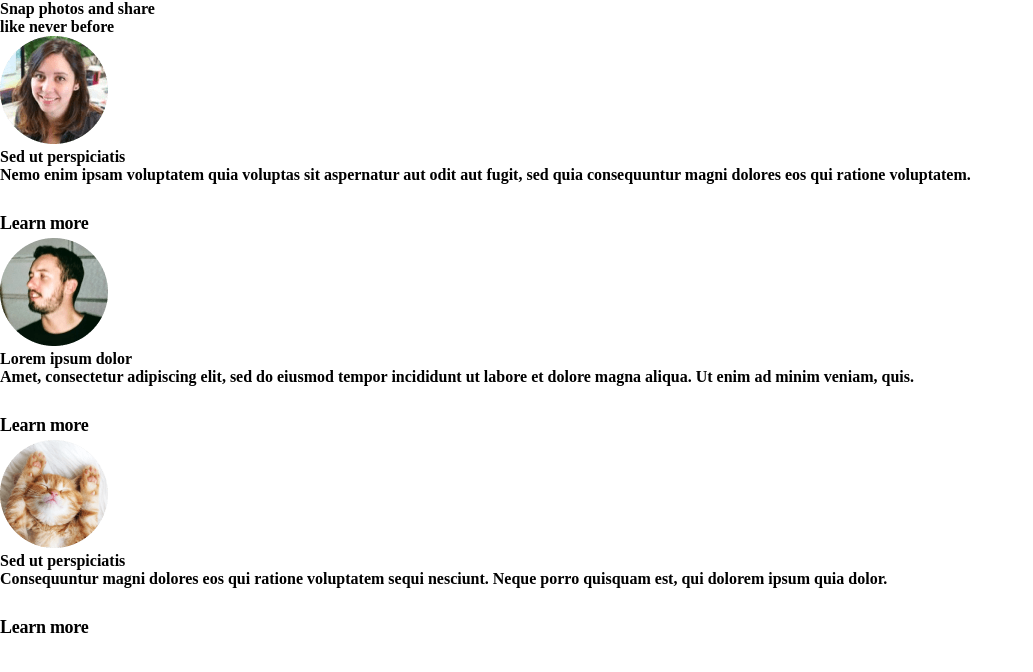
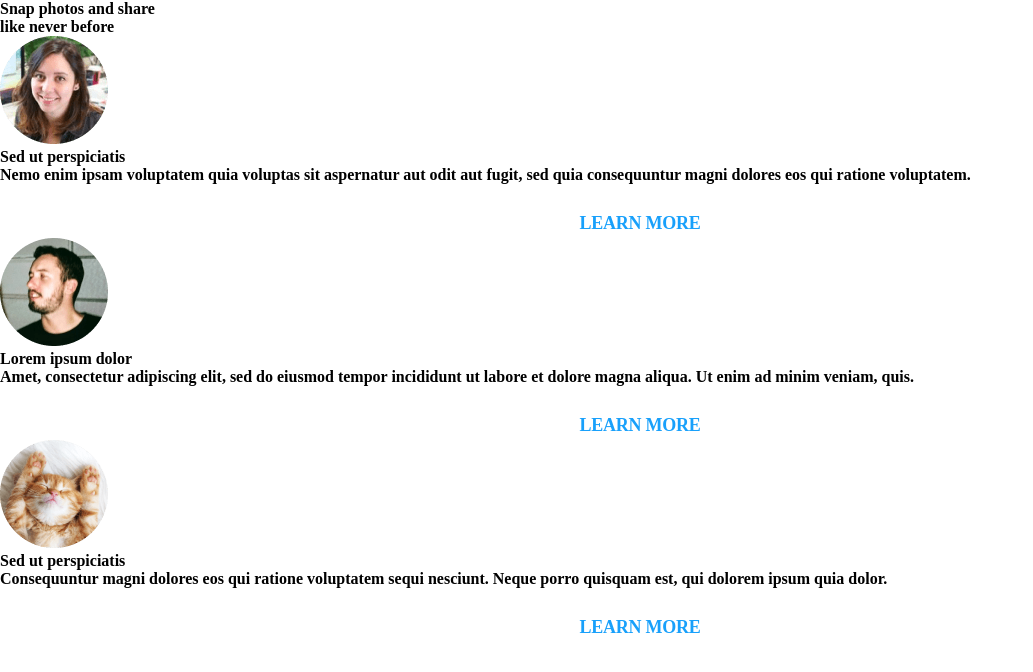
Before and after one commit to hyundee/dfluid, a React (Create React App) app: page / in a window 1280 px wide. Shown: the top 672 px of the page, without its empty margins (0-1033 px from the left). Built offline with nearby package versions, Linux system fonts and the light colour scheme.

Commit message:
style 및 theme 셋팅

```diff
--- a/src/components/ProfileCard.tsx
+++ b/src/components/ProfileCard.tsx
@@ -20,30 +20,31 @@ export const ProfileCard = () => {
   }, []);
 
   return (
-    <div>
+    <Wrapper>
       {profileList?.map((profile) => (
         <div key={profile.id}>
           <img src={profile.img} alt={profile.title} />
           <h2>{profile.title}</h2>
           <p>{profile.content}</p>
-          <Button>Learn more</Button>
+          <Button>LEARN MORE</Button>
         </div>
       ))}
-    </div>
+    </Wrapper>
   );
 };
 
+const Wrapper = styled.div``;
+
 const Button = styled.button`
+  width: 100%;
   height: 30px;
   flex-grow: 0;
   margin: 24px 0 0;
   font-family: Exo2;
   font-size: 18px;
   font-weight: bold;
-  font-stretch: normal;
-  font-style: normal;
   line-height: 1.67;
   letter-spacing: -0.27px;
   text-align: left;
-  color: var(--azure);
+  color: ${(props) => props.theme.azure};
 `;
--- a/src/index.tsx
+++ b/src/index.tsx
@@ -1,14 +1,18 @@
 import React from "react";
 import ReactDOM from "react-dom/client";
+import { ThemeProvider } from "styled-components";
+import GlobalStyle from "./styles/GlobalStyles";
 import App from "./App";
-import GlobalStyle from "./GlobalStyles";
+import theme from "./styles/theme";
 
 const root = ReactDOM.createRoot(
   document.getElementById("root") as HTMLElement
 );
 root.render(
   <React.StrictMode>
-    <GlobalStyle />
-    <App />
+    <ThemeProvider theme={theme}>
+      <GlobalStyle />
+      <App />
+    </ThemeProvider>
   </React.StrictMode>
 );
--- a/src/GlobalStyles.tsx
+++ b/src/styles/GlobalStyles.tsx
@@ -138,7 +138,7 @@ const GlobalStyle = createGlobalStyle`
         outline: none;
       }
       @font-face {
-        font-family: 'Exo 2';
+        font-family: 'Exo2';
         font-style: normal;
         font-weight: 100 900;
         src: url('https://fonts.googleapis.com/css2?family=Exo+2:wght@100,200,300,400,500,600,700,800,900&display=swap');
--- /dev/null
+++ b/src/styles/theme.ts
@@ -0,0 +1,11 @@
+const theme = {
+  black: "#000000",
+  gray: "#666666",
+  white: "#ffffff",
+
+  azure: "#18a0fb",
+  green: "#00c300",
+  orange: "#ff6633",
+};
+
+export default theme;
```
